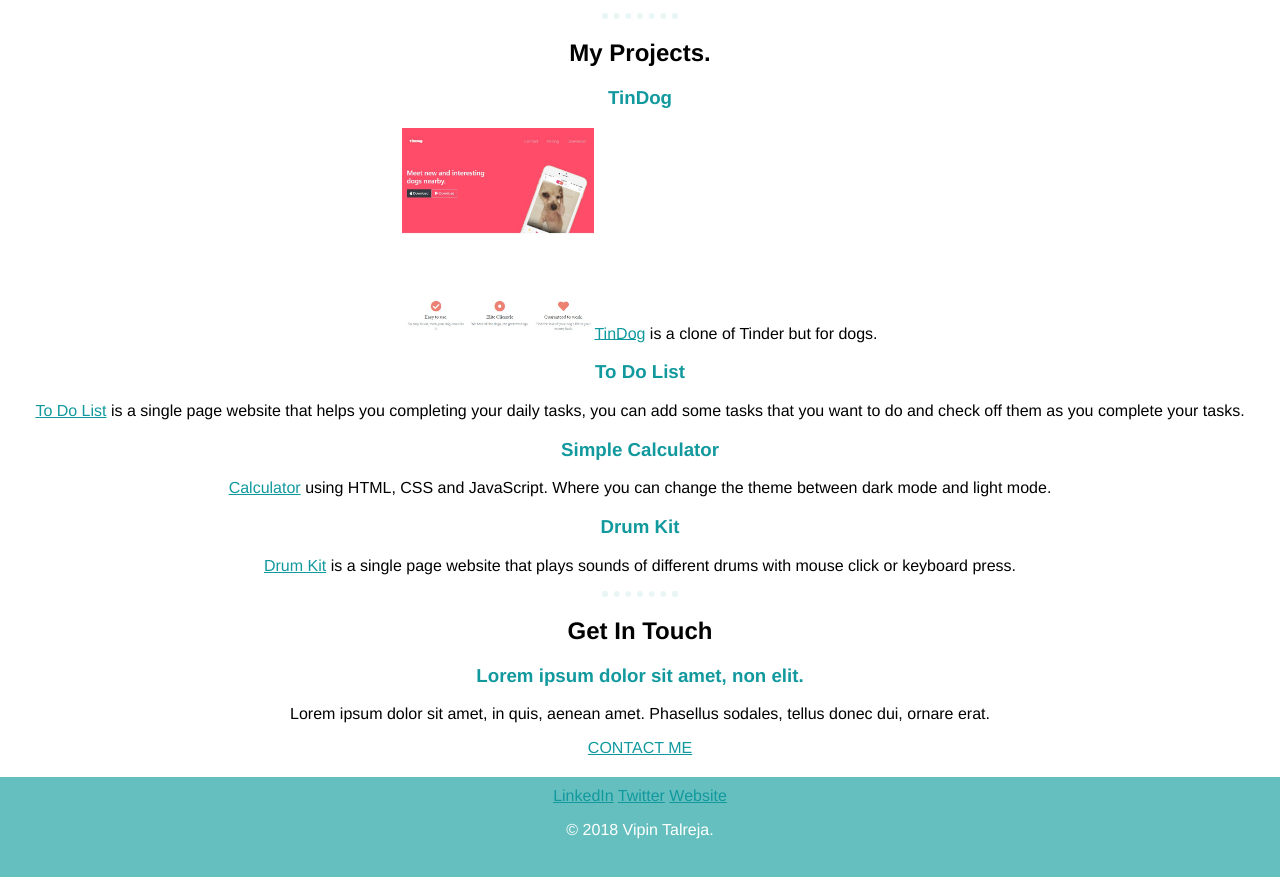
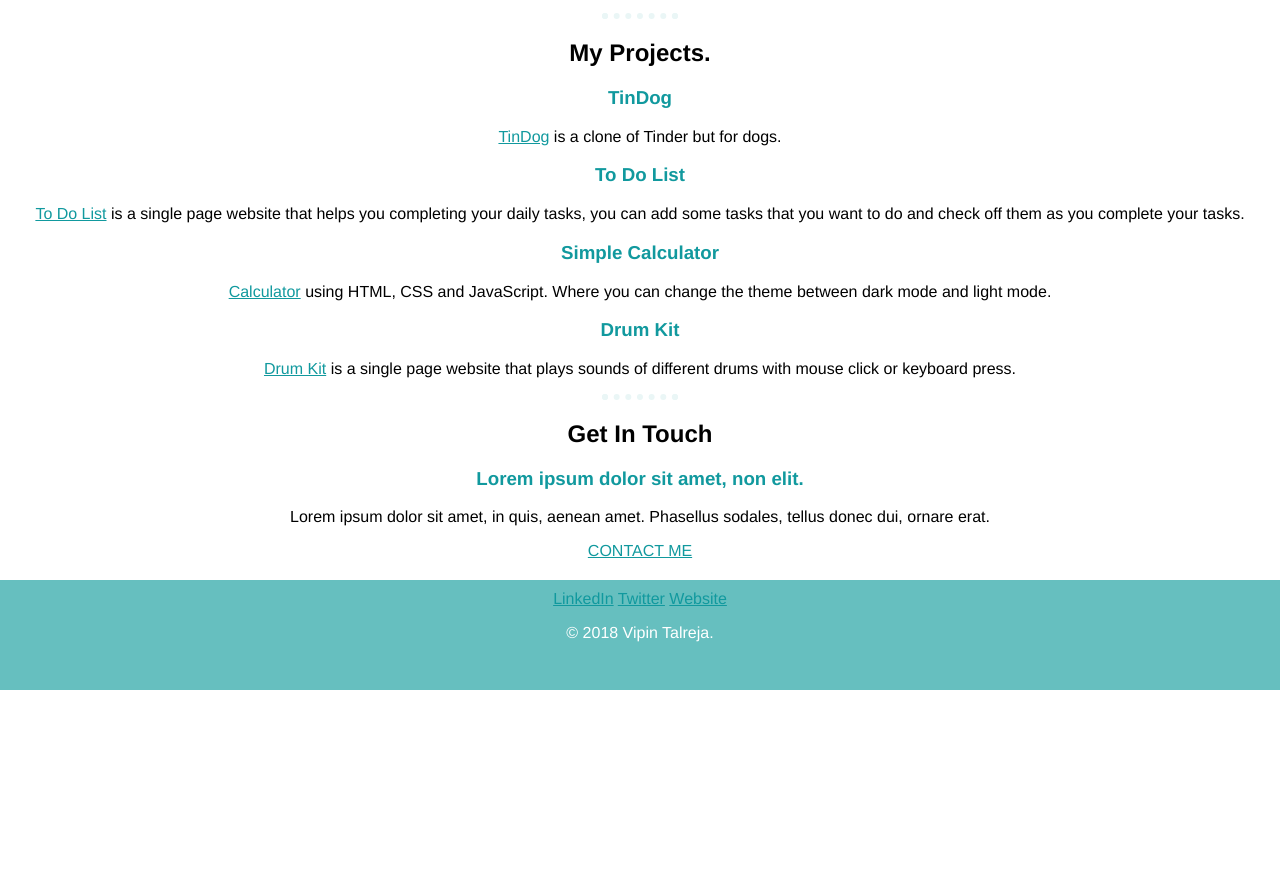
Before and after one commit to vijaybegwani/Personal-Protfolio, a plain HTML site: page index.html in a window 1280 px wide. Shown: the part 1091-1968 px from the top of the page. After the commit the page ends 1781 px from the top, so only its background shows below. Drawn offline with Linux system fonts and the light colour scheme.

Commit message:
Update index.html

```diff
--- a/index.html
+++ b/index.html
@@ -32,7 +32,7 @@
           <div class="project1-row">
 
             <h3>TinDog</h3>
-            <p><img class="" float="left" src="./tindog.jpg" width="15%" alt=""><a target="_blank" href="https://vipinnnn.github.io/tinDog/">TinDog</a> is a clone of Tinder but for dogs.</p>
+            <p><a target="_blank" href="https://vipinnnn.github.io/tinDog/">TinDog</a> is a clone of Tinder but for dogs.</p>
           </div>
           <div class="project2-row">
 
```
